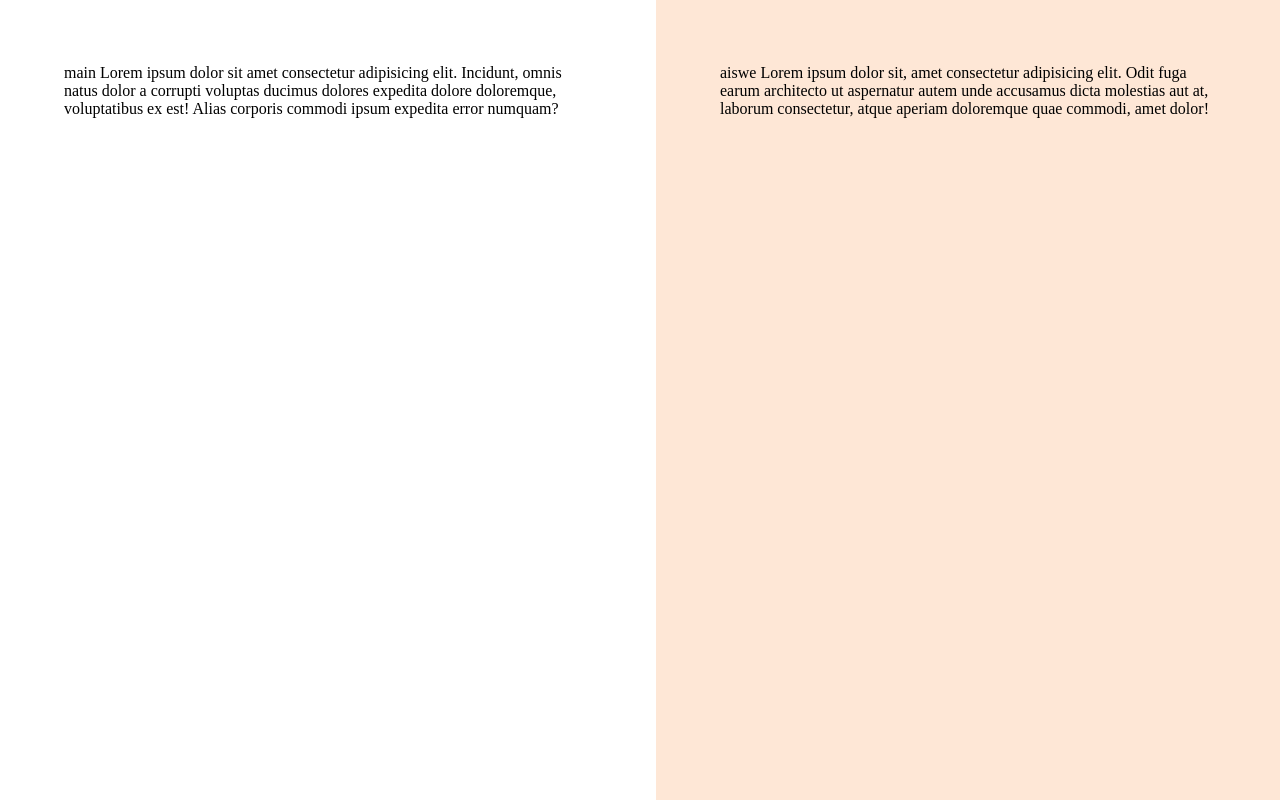
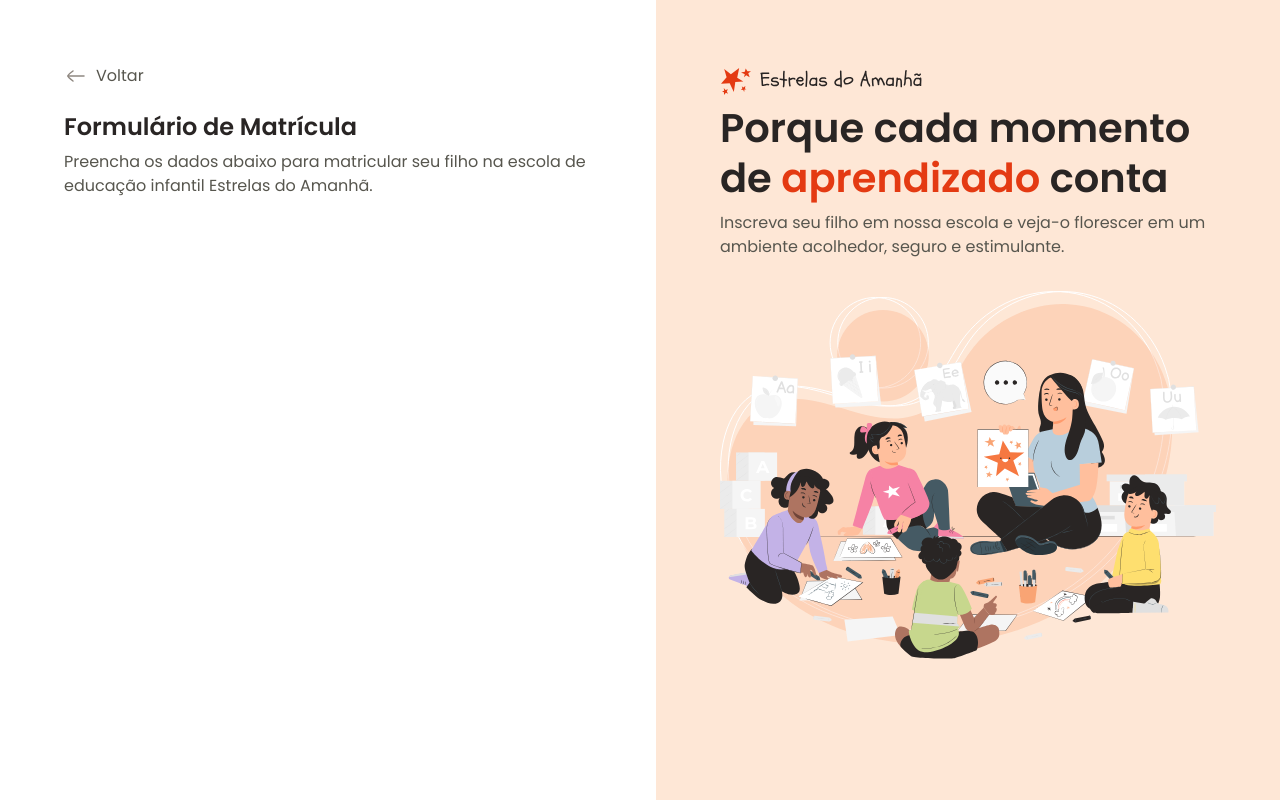
Before and after one commit to MiguelAlvaresDev/projeto-matricula, a plain HTML site: page index.html in a window 1280 px wide. Drawn offline with Linux system fonts and the light colour scheme.

Commit message:
conteudo aside e conteudo inicial do main

```diff
--- a/index.html
+++ b/index.html
@@ -17,19 +17,34 @@
     <div id="app">
       <main>
         <div class="main-container">
-          main Lorem ipsum dolor sit amet consectetur adipisicing elit.
-          Incidunt, omnis natus dolor a corrupti voluptas ducimus dolores
-          expedita dolore doloremque, voluptatibus ex est! Alias corporis
-          commodi ipsum expedita error numquam?
+          <div class="back">
+            <img src="assets/icons/arrow-left-02.svg" alt="" />
+            <span>Voltar</span>
+          </div>
+
+          <h1>Formulário de Matrícula</h1>
+          <p>
+            Preencha os dados abaixo para matricular seu filho na escola de
+            educação infantil Estrelas do Amanhã.
+          </p>
         </div>
       </main>
 
       <aside>
         <div class="aside-container">
-          aiswe Lorem ipsum dolor sit, amet consectetur adipisicing elit. Odit
-          fuga earum architecto ut aspernatur autem unde accusamus dicta
-          molestias aut at, laborum consectetur, atque aperiam doloremque quae
-          commodi, amet dolor!
+          <header>
+            <img src="assets/Frame 48095956.svg" alt="" />
+            <h2>
+              Porque cada momento de
+              <span>aprendizado</span>
+              conta
+            </h2>
+            <p>
+              Inscreva seu filho em nossa escola e veja-o florescer em um
+              ambiente acolhedor, seguro e estimulante.
+            </p>
+          </header>
+          <img src="assets/Illustration.svg" alt="" />
         </div>
       </aside>
     </div>
--- a/styles/global.css
+++ b/styles/global.css
@@ -24,4 +24,16 @@
 
 body {
   overflow: hidden;
+
+  font: var(--text);
+  color: var(--text-secondary);
 }
+
+h1,
+h2 {
+  color: var(--text-primary);
+}
+
+img {
+  max-width: 100%;
+}
--- a/styles/layout.css
+++ b/styles/layout.css
@@ -14,13 +14,38 @@ main {
     max-width: 33rem;
     margin-left: auto;
   }
+
+  .back {
+    display: flex;
+    align-items: center;
+    gap: 0.5rem;
+    margin-bottom: 1.5rem;
+  }
+
+  h1 {
+    font: 600 1.5rem/1.25 var(--font-family);
+    margin-bottom: 0.5rem;
+  }
 }
 
 aside {
   background-color: var(--surface-secondary);
   padding: 4rem;
 
-  & .aside-container {
+  .aside-container {
     max-width: 31rem;
+
+    > img {
+      margin-top: 2rem;
+    }
+  }
+
+  h2 {
+    font: 600 2.5rem/1.25 var(--font-family);
+    margin-bottom: 0.5rem;
+
+    span {
+      color: var(--text-highlight);
+    }
   }
 }
```
